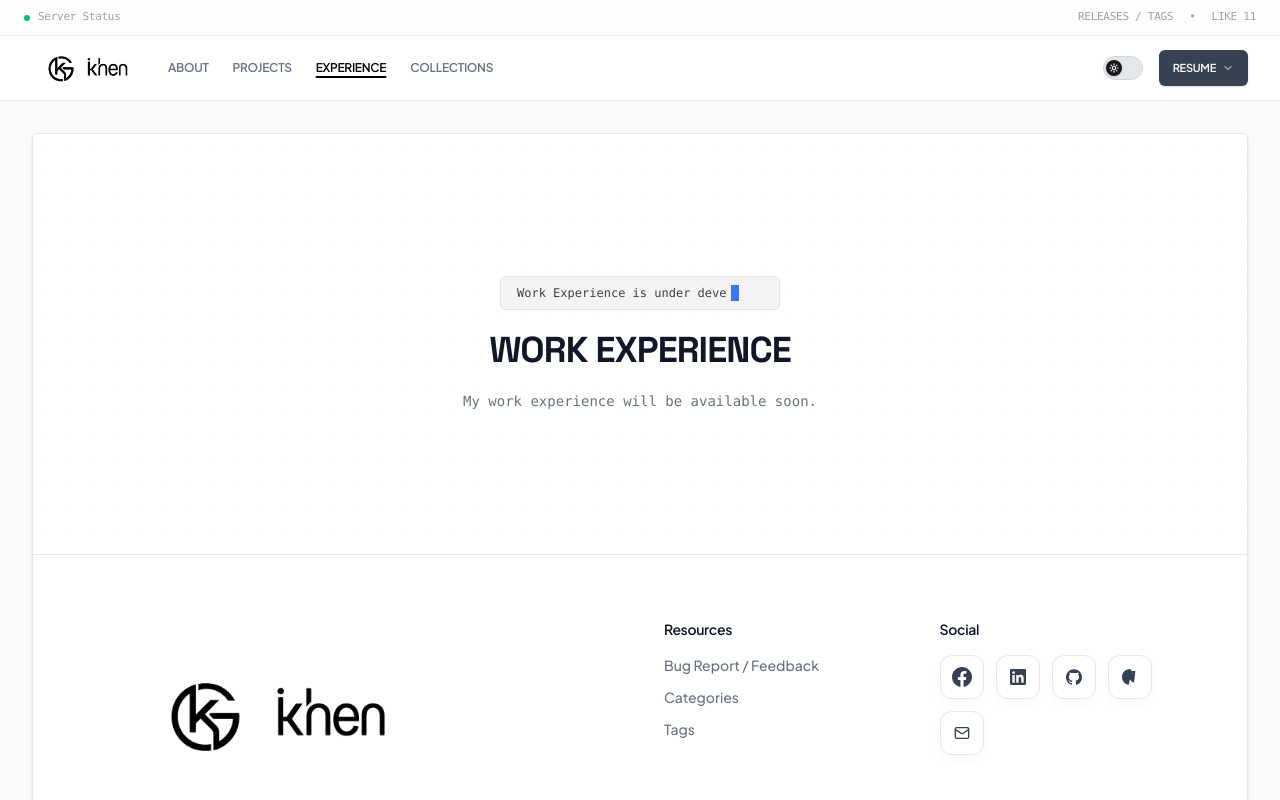
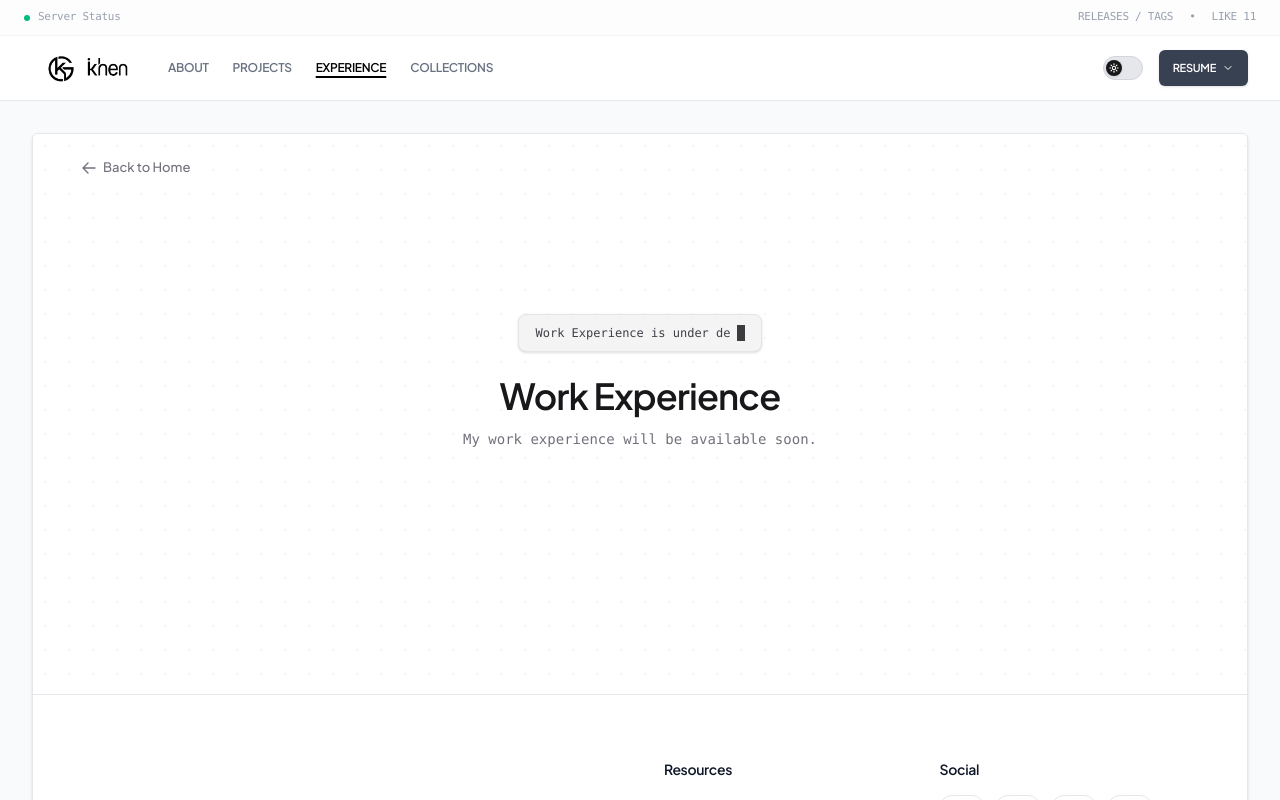
Before and after one commit to khenzxc/minimalist-portfolio, a React (Vite) app: page /experience in a window 1280 px wide. Shown: the top 800 px of the page. Built offline with nearby package versions, Linux system fonts and the light colour scheme.

Commit message:
add back button

```diff
--- /dev/null
+++ b/src/components/BackButton.jsx
@@ -0,0 +1,27 @@
+import React from 'react';
+import { Link } from 'react-router-dom';
+
+export default function BackButton({
+  to = "/",
+  label = "Back to Home",
+  className = ""
+}) {
+  return (
+    <Link
+      to={to}
+      style={{ fontFamily: "'Plus Jakarta Sans', sans-serif" }}
+      className={`inline-flex items-center gap-1.5 font-sans text-[13px] font-medium text-zinc-500 hover:text-zinc-900 dark:text-zinc-400 dark:hover:text-white transition-colors group select-none ${className}`}
+    >
+      <svg
+        className="w-4 h-4 transition-transform group-hover:-translate-x-0.5"
+        fill="none"
+        stroke="currentColor"
+        strokeWidth="2"
+        viewBox="0 0 24 24"
+      >
+        <path strokeLinecap="round" strokeLinejoin="round" d="M10.5 19.5L3 12m0 0l7.5-7.5M3 12h18" />
+      </svg>
+      <span>{label}</span>
+    </Link>
+  );
+}
--- a/src/components/UnderDevelopment.jsx
+++ b/src/components/UnderDevelopment.jsx
@@ -1,4 +1,5 @@
 import React, { useState, useEffect } from 'react';
+import BackButton from '../components/BackButton';
 
 export default function UnderDevelopment({
   title = 'Under Development',
@@ -8,7 +9,6 @@ export default function UnderDevelopment({
 }) {
   const isDark = theme === 'dark';
 
-  // PROPER WAY: Kung walang moduleName, gagamitin ang title; kung wala rin, "Page"
   const targetName = moduleName || title || 'Page';
   const fullText = `${targetName} is under development...`;
 
@@ -17,29 +17,26 @@ export default function UnderDevelopment({
   const [index, setIndex] = useState(0);
 
   useEffect(() => {
-    const handleTyping = () => {
+    let timer;
     if (!isDeleting) {
-        // Typing forward
       if (index < fullText.length) {
+        timer = setTimeout(() => {
           setDisplayedText((prev) => prev + fullText.charAt(index));
           setIndex((prev) => prev + 1);
+        }, 80);
       } else {
-          // Pause bago mag-delete
-          setTimeout(() => setIsDeleting(true), 2000);
+        timer = setTimeout(() => setIsDeleting(true), 2000);
       }
     } else {
-        // Deleting backward
       if (index > 0) {
+        timer = setTimeout(() => {
           setDisplayedText((prev) => prev.slice(0, -1));
           setIndex((prev) => prev - 1);
+        }, 40);
       } else {
         setIsDeleting(false);
       }
     }
-    };
-
-    const speed = isDeleting ? 40 : 80;
-    const timer = setTimeout(handleTyping, speed);
 
     return () => clearTimeout(timer);
   }, [index, isDeleting, fullText]);
@@ -47,38 +44,57 @@ export default function UnderDevelopment({
   return (
     <div
       id="under-development"
-      className={`w-full py-24 px-4 sm:px-6 lg:px-8 relative overflow-hidden flex flex-col items-center justify-center min-h-[420px] transition-colors duration-200 ${
-        isDark ? 'bg-zinc-950 text-white' : 'bg-white dark:bg-zinc-900 text-gray-900 dark:text-white'
+      className={`w-full py-12 px-6 sm:px-8 lg:px-12 relative overflow-hidden flex flex-col min-h-[70vh] transition-colors duration-200 ${
+        isDark ? 'bg-zinc-950 text-white' : 'bg-white dark:bg-zinc-950 text-zinc-900 dark:text-zinc-50'
       }`}
-      style={{ fontFamily: "'Space Grotesk', sans-serif" }}
+      style={{ fontFamily: "'Plus Jakarta Sans', sans-serif" }}
     >
       {/* Background Grid Pattern */}
       <div className={`absolute inset-0 opacity-[0.04] pointer-events-none ${
-        isDark ? 'bg-[radial-gradient(#FFF_1.2px,transparent_1.2px)]' : 'bg-[radial-gradient(#000_1.5px,transparent_1.5px)] dark:bg-[radial-gradient(#FFF_1.2px,transparent_1.2px)]'
+        isDark
+          ? 'bg-[radial-gradient(#FFF_1.2px,transparent_1.2px)]'
+          : 'bg-[radial-gradient(#000_1.5px,transparent_1.5px)] dark:bg-[radial-gradient(#FFF_1.2px,transparent_1.2px)]'
       } [background-size:24px_24px]`} />
 
-      <div className="relative z-10 text-center max-w-xl space-y-5">
+      <div className="max-w-6xl mx-auto w-full flex-1 flex flex-col relative z-10">
+
+        {/* BACK BUTTON CONTAINER */}
+        <div className="-mt-2 mb-6 md:-mt-6 md:mb-8">
+          <BackButton />
+        </div>
+
+        {/* CENTERED & RAISED CONTENT BOX */}
+        <div className="flex-1 flex flex-col items-center justify-center text-center pt-4 pb-20 sm:pb-28">
+
+          <div className="max-w-lg w-full space-y-6 flex flex-col items-center">
 
             {/* Terminal Box with Dynamic Typing Animation */}
-        <div className={`inline-flex items-center font-mono text-xs px-4 py-2 rounded-md border min-w-[280px] justify-start ${
+            <div className={`inline-flex items-center font-mono text-xs px-4 py-2.5 rounded-lg border shadow-sm ${
               isDark
                 ? 'bg-zinc-900/90 border-zinc-800 text-zinc-300'
-            : 'bg-zinc-100 border-zinc-200 text-zinc-700 dark:bg-zinc-800/80 dark:border-zinc-700 dark:text-zinc-300'
+                : 'bg-zinc-100 border-zinc-200 text-zinc-700 dark:bg-zinc-900 dark:border-zinc-800 dark:text-zinc-300'
             }`}>
               <span>{displayedText}</span>
               {/* Blinking Block Cursor */}
-          <span className={`inline-block w-2 h-4 ml-1 animate-pulse ${isDark ? 'bg-amber-400' : 'bg-blue-600'}`} />
+              <span className={`inline-block w-2 h-4 ml-1.5 animate-pulse ${isDark ? 'bg-blue-500' : 'bg-zinc-900 dark:bg-blue-400'}`} />
             </div>
 
-        {/* Dynamic Section Title */}
-        <h2 className="text-3xl md:text-4xl font-black tracking-tight uppercase">
+            {/* Title & Subtitle */}
+            <div className="space-y-3">
+              <h2 className="text-2xl sm:text-3xl md:text-4xl font-bold tracking-tight text-zinc-900 dark:text-white">
                 {title}
               </h2>
 
-        {/* Dynamic Context Description */}
-        <p className={`text-sm font-mono max-w-md mx-auto leading-relaxed ${isDark ? 'text-gray-400' : 'text-gray-500 dark:text-zinc-400'}`}>
+              <p className={`text-xs sm:text-sm font-mono max-w-md mx-auto leading-relaxed ${
+                isDark ? 'text-zinc-400' : 'text-zinc-500 dark:text-zinc-400'
+              }`}>
                 {subtitle || '[DATA_LOCKED]: Compilation loops and architectural node parameters are currently being deployed.'}
               </p>
+            </div>
+
+          </div>
+
+        </div>
 
       </div>
     </div>
--- a/src/pages/Collection.jsx
+++ b/src/pages/Collection.jsx
@@ -1,5 +1,6 @@
 import React, { useState } from 'react';
 import { ArrowUpRight, X } from 'lucide-react';
+import BackButton from '../components/BackButton';
 
 export default function Collections() {
   const [selectedCert, setSelectedCert] = useState(null);
@@ -27,22 +28,28 @@ export default function Collections() {
   return (
     <section
       id="collections"
-      className="bg-white dark:bg-zinc-950 text-zinc-900 dark:text-zinc-50 min-h-[60vh] antialiased selection:bg-zinc-100 dark:selection:bg-zinc-900 transition-colors duration-200"
+      className="p-8 md:p-12 min-h-screen bg-white dark:bg-zinc-950 text-zinc-900 dark:text-zinc-50 transition-colors duration-200"
       style={{ fontFamily: "'Plus Jakarta Sans', sans-serif" }}
     >
-      <div className="max-w-6xl mx-auto px-6 py-12 border-t border-zinc-100 dark:border-zinc-900">
+      <div className="max-w-6xl mx-auto w-full space-y-10">
+
+        {/* REUSABLE BACK BUTTON (Kapareho eksakto ng alignment sa About) */}
+        <div className="-mt-2 mb-6 md:-mt-6 md:mb-8">
+          <BackButton />
+        </div>
 
         {/* Section Header */}
-        <div className="space-y-2 mb-10">
-          <p className="text-xs uppercase tracking-[0.2em] text-zinc-500">
+        <header className="space-y-2 pb-8 border-b border-zinc-100 dark:border-zinc-900">
+          <p className="font-mono text-xs text-zinc-400 uppercase tracking-widest">
             Certifications
           </p>
-          <h2 className="text-2xl font-bold tracking-tight text-zinc-900 dark:text-white">
+          <h1 className="text-3xl md:text-4xl font-bold tracking-tight text-zinc-900 dark:text-white">
             Certifications & Achievements
-          </h2>
-        </div>
+          </h1>
+        </header>
 
-        {/* Cards */}
+        {/* Cards Grid */}
+        <main>
           <div className="grid grid-cols-1 md:grid-cols-2 lg:grid-cols-3 gap-6">
             {certifications.map((cert, index) => (
               <div
@@ -52,7 +59,7 @@ export default function Collections() {
               >
                 <div className="space-y-4">
                   {/* Event */}
-                <p className="text-xs font-medium uppercase tracking-wide text-zinc-500 dark:text-zinc-400">
+                  <p className="text-xs font-medium uppercase tracking-wide text-zinc-500 dark:text-zinc-400 font-mono">
                     {cert.event}
                   </p>
 
@@ -80,13 +87,15 @@ export default function Collections() {
                     )}
                   </div>
 
-                <span className="inline-flex h-8 w-8 items-center justify-center rounded-lg border border-zinc-200 dark:border-zinc-800 bg-white dark:bg-zinc-900 text-zinc-500 group-hover:text-zinc-900 dark:group-hover:text-white transition-colors">
+                  <span className="inline-flex h-8 w-8 items-center justify-center rounded-lg border border-zinc-200 dark:border-zinc-800 bg-white dark:bg-zinc-900 text-zinc-500 group-hover:text-zinc-900 dark:group-hover:text-white transition-colors flex-shrink-0">
                     <ArrowUpRight size={15} />
                   </span>
                 </div>
               </div>
             ))}
           </div>
+        </main>
+
       </div>
 
       {/* Certificate Modal */}
@@ -105,7 +114,7 @@ export default function Collections() {
                 <h3 className="font-semibold text-zinc-900 dark:text-white">
                   {selectedCert.title}
                 </h3>
-                <p className="text-xs uppercase tracking-wide text-zinc-500 dark:text-zinc-400">
+                <p className="text-xs uppercase tracking-wide text-zinc-500 dark:text-zinc-400 font-mono">
                   {selectedCert.event}
                 </p>
               </div>
@@ -127,7 +136,7 @@ export default function Collections() {
               />
             </div>
 
-            {/* Footer */}
+            {/* Modal Footer */}
             <div className="flex justify-end border-t border-zinc-200 dark:border-zinc-800 px-5 py-3">
               <button
                 onClick={() => setSelectedCert(null)}
```
Also changed, not shown: src/pages/About.jsx (+21 -22 lines), src/pages/Project.jsx (+26 -14 lines). Lines whose indentation alone changed are shown as unchanged.
